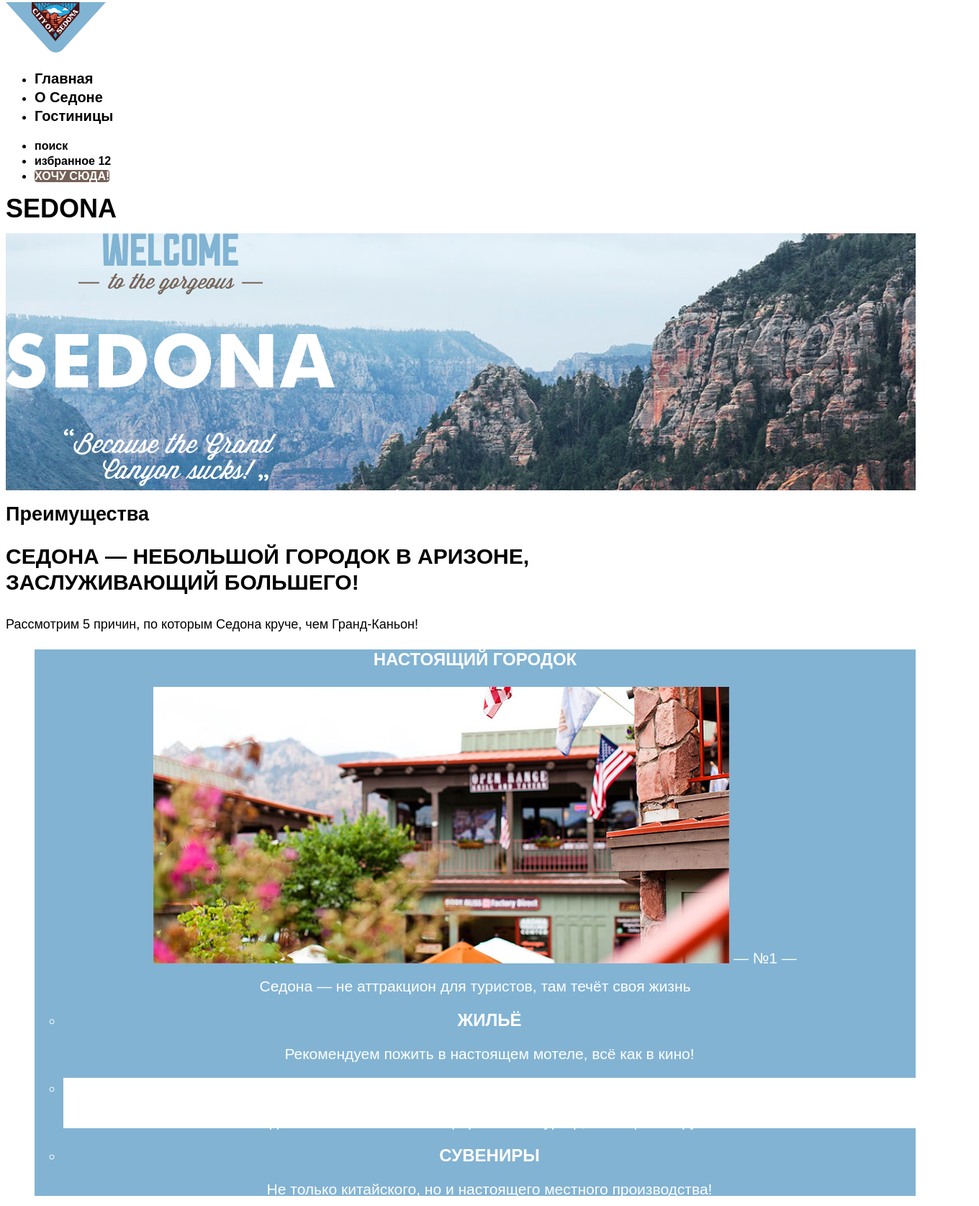
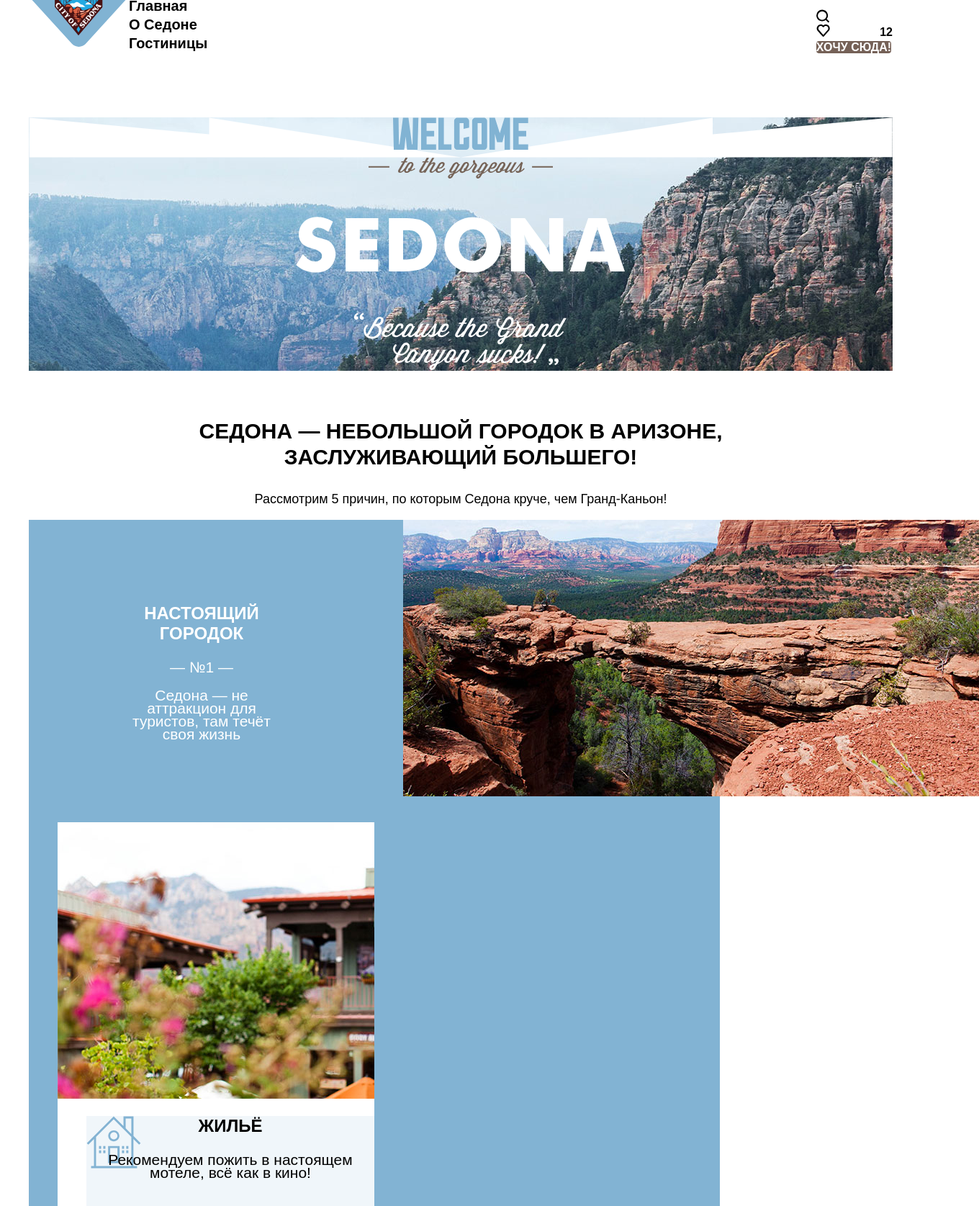
Before and after one commit to htmlacademy-htmlcss/2048331-sedona-34, a plain HTML site: page index.html in a window 1280 px wide. Shown: the part 5-1680 px from the top of the page at 72% size, 1360 px wide, since content can reach past the window. Drawn offline with Linux system fonts and the light colour scheme.

Commit message:
Сетка страниц и крупных блоков на флексах

```diff
--- a/index.html
+++ b/index.html
@@ -8,6 +8,7 @@
 </head>
 
 <body>
+  <div class="container">
     <header class="page-header">
       <nav class="navigation">
         <img class="page-header-logo" alt="Логотип Седоны." src="images/logo-header.svg" width="139" height="70">
@@ -23,16 +24,14 @@
           </li>
         </ul>
         <ul class="navigation-user-list">
-        <li class="navigation-user-item">
-          <a class="navigation-user-link" href="images/search.svg" width="19" height="19"
-            alt="Значок с изображением лупы.">
+          <li class="navigation-user-item search">
+            <a class="navigation-user-link" href="#" width="19" height="19" alt="Значок с изображением лупы.">
               <span class="visually-hidden">поиск
               </span>
             </a>
           </li>
-        <li class="navigation-user-item">
-          <a class="navigation-user-link" href="images/favorite.svg" width="19" height="17"
-            alt="Значок с изображением сердечка.">
+          <li class="navigation-user-item favorite">
+            <a class="navigation-user-link" href="#" width="19" height="17" alt="Значок с изображением сердечка.">
               <span class="visually-hidden">избранное
               </span>
               <span class="likes-amount">12</span>
@@ -45,7 +44,8 @@
         </ul>
       </nav>
     </header>
-  <main class="page-main">
+    <main class="main-container page-main">
+      <div class="page-container">
         <h1 class="visually-hidden">SEDONA</h1>
         <div class="intro">
           <img class="intro-img" src="images/welcome.svg" alt="Добро пожаловать в Седону." svg width="458" height="352">
@@ -59,11 +59,13 @@
           <p class="advantages-text">Рассмотрим 5 причин, по которым Седона круче, чем Гранд-Каньон!</p>
           <ol class="advantages-list">
             <li class="advantages-item advantages-item-town">
+              <div class="item">
                 <h3 class="advantages-item-title">Настоящий городок</h3>
+                <span class="advantages-item-number">— №1 —</span>
+                <p class="advantages-item-description">Седона — не аттракцион для туристов, там течёт своя жизнь</p>
+              </div>
               <img src="images/real-town.jpg" width="800" height="384" alt="Фото дома на городской улице."
                 class="advantages-photo">
-          <span class="advantages-item-number">— №1 —</span>
-          <p class="advantages-item-description">Седона — не аттракцион для туристов, там течёт своя жизнь</p>
               <ul class="advantages-advices">
                 <li class="advantages-item advantages-advices-item-house">
                   <h3 class="advantages-item-title">Жильё</h3>
@@ -83,13 +85,15 @@
               </ul>
             </li>
             <li class="advantages-item advantages-item-bridge">
-          <h3 class="advantages-item-title">Там есть
+              <img src="images/bridge.jpg" width="800" height="384" alt="Фото красных скал." class="advantages-photo">
+              <div class="item">
+                <h3 class="advantages-item-title">Там есть <br>
                   мост дьявола</h3>
-          <img src="images/bridge.jpg" width="800" height="384" alt="Фото красных скал." class="advantages-photo">
                 <span class="advantages-item-number">— №2 —</span>
-          <p class="advantages-item-description">а, по нему можно пройти! Если вы осмелитесь, разумеется</p>
+                <p class="advantages-item-description">Да, по нему можно пройти! Если вы осмелитесь, разумеется</p>
+              </div>
             </li>
-        <li class="advantages-item">
+            <li class="advantages-item advantages-item-bridge-area">
               <h3 class="advantages-item-title">Небольшая
                 площадь</h3>
               <span class="advantages-item-number">— №3 —</span>
@@ -101,8 +105,8 @@
               <span class="advantages-item-number">— №4 —</span>
               <p class="advantages-item-description">Ехать в Седону из Лас-Вегаса совсем не скучно!</p>
             </li>
-        <li class="advantages-item">
-          <h3 class="advantages-item-title">Мало
+            <li class="advantages-item advantages-item-tourist">
+              <h3 class="advantages-item-title ">Мало
                 туристов</h3>
               <span class="advantages-item-number">— №5 —</span>
               <p class="advantages-item-description">Большинство едет в Гранд Каньон и толпится там</p>
@@ -126,36 +130,40 @@
             <button class="button subscribe-button" type="submit">Подписаться</button>
           </form>
         </section>
+      </div>
     </main>
     <footer>
+      <div class="footer-container">
         <section class="footer-contacts">
           <h2 class="visually-hidden">Контакты</h2>
           <ul class="footer-social-list">
-        <li class="footer-social-item">
-          <a class="footer-social-link" href="images/vkontakte.svg" width="24" height="15"
+            <li class="footer-social-item vk">
+              <a class="footer-social-link" href="#" width="24" height="15"
                 alt="Значок с изображением соцсети Вконтакте.">
                 <span class="visually-hidden">Вконтакте</span>
               </a>
             </li>
-        <li class="footer-social-item">
-          <a class="footer-social-link" href="images/telegram.svg" width="18" height="16"
+            <li class="footer-social-item telegram">
+              <a class="footer-social-link" href="#" width="18" height="16"
                 alt="Значок с изображением соцсети Телеграм.">
                 <span class="visually-hidden">Телеграм</span>
               </a>
             </li>
-        <li class="footer-social-item">
-          <a class="footer-social-link" href="images/youtube.svg" width="22" height="17"
-            alt="Значок с изображением соцсети Ютуб.">
+            <li class="footer-social-item youtube">
+              <a class="footer-social-link" href="#" width="22" height="17" alt="Значок с изображением соцсети Ютуб.">
                 <span class="visually-hidden">Ютуб</span>
               </a>
             </li>
           </ul>
           <a class="footer-contacts-phone" href="tel:+78128121212">+7 (812) 812-12-12</a>
           <a class="htmlacademy-link" href="https://htmlacademy.ru/">
-        <img src="images/logo-footer.svg" width="115" height="33" alt="Логотип html-academy." class="htmlacademy-link">
+            <img src="images/logo-footer.svg" width="115" height="33" alt="Логотип html-academy."
+              class="htmlacademy-link">
           </a>
         </section>
+      </div>
     </footer>
+  </div>
 </body>
 
 </html>
--- a/styles/styles.css
+++ b/styles/styles.css
@@ -15,11 +15,48 @@
 }
 
 body {
+  margin: 0;
+  display: flex;
+  flex-direction: column;
+  min-height: 100;
   font-family: "PT-Sans", sans-serif;
   font-size: 18px;
   line-height: 21px;
   color: #000;
   background: #ffffff;
+}
+
+.container {
+margin: 0 auto;
+width: 1200px;
+}
+
+.main-container {
+  flex-grow: 1;
+}
+
+.navigation {
+  display: flex;
+  width: 1200px;
+  margin: 0 auto;
+}
+
+.navigation-list {
+margin: 0;
+padding: 0;
+width: 470px;
+list-style: none;
+}
+
+.navigation-user-list {
+max-width: 310px;
+margin-left: auto;
+list-style: none;
+}
+
+.page-container {
+  width: 1200;
+  margin: 0 auto;
 }
 
 .navigation-user-link {
@@ -29,6 +66,39 @@ body {
   text-align: center;
   color: #000000;
   text-decoration: none;
+}
+
+.search {
+  background-image: url("/images/search.svg");
+  background-repeat: no-repeat;
+}
+
+.favorite {
+  background-image: url("/images/favorite.svg");
+  background-repeat: no-repeat;
+}
+
+.footer-social-list {
+  list-style: none
+}
+
+.vk {
+  background-image: url("/images/social/vkontakte.svg");
+  background-repeat: no-repeat;
+}
+
+.telegram {
+  background-image: url("/images/social/telegram.svg");
+  background-repeat: no-repeat;
+}
+
+.youtube {
+  background-image: url("/images/social/youtube.svg");
+  background-repeat: no-repeat;
+}
+
+.visually-hidden {
+  visibility: hidden;
 }
 
 .button {
@@ -107,11 +177,24 @@ body {
 }
 
 .intro {
-  background-image: url("/images/background-index.jpg");
+  background-image: url("/images/divider.svg"), url("/images/background-index.jpg");
   color: #000000;
   background-color: #ffffff;
   background-size: 100% auto;
   background-repeat: no-repeat;
+}
+
+.intro-img {
+  display: block;
+  margin: 0 auto;
+}
+
+.background-position {
+
+}
+
+.advantages {
+  text-align: center;
 }
 
 .advantages-title {
@@ -119,10 +202,15 @@ body {
   line-height: 36px;
   font-weight: 700;
   text-transform: uppercase;
+  margin: 0;
+  margin-bottom: 30px;
 }
 
 .advantages-list {
-  text-align: center;
+  margin: 0;
+  padding: 0;
+  display: flex;
+  flex-wrap: wrap;
   font-size: 22px;
   line-height: 26px;
   font-weight: 400;
@@ -130,11 +218,47 @@ body {
   }
 
 .advantages-item {
+  width: 400px;
+  min-height: 384px;
   font-size: 21px;
   line-height: 18px;
   font-weight: 400;
+
+}
+
+.item {
+  width: 400px;
+  padding-top: 92px;
+  padding-right: 85px;
+  padding-bottom: 92px;
+  padding-left: 85px;
+  box-sizing: border-box;
+}
+
+.advantages-advices {
+color: #000000;
+background:#ffffff;
+list-style: none
+}
+
+.advantages-advices-item-house {
   background: rgba(131, 179, 211, 0.12);
+  background-image: url("/images/icons/house.svg");
+  background-repeat: no-repeat;
 }
+
+.advantages-advices-item-burger {
+  background:#ffffff;
+  background-image: url("/images/icons/burger.svg");
+  background-repeat: no-repeat;
+}
+
+.advantages-advices-item-gift {
+  background: rgba(131, 179, 211, 0.12);
+  background-image: url("/images/icons/gift.svg");
+  background-repeat: no-repeat;
+}
+
 
 .advantages-item-title {
   font-size: 24px;
@@ -147,18 +271,20 @@ body {
   background: rgba(131, 179, 211, 0.2);
 }
 
-.advantages-item-town {
+.advantages-item-bridge-area,
+.advantages-item-tourist {
+  background: rgba(131, 179, 211, 0.12);
+}
+
+.advantages-item-town,
+.advantages-item-bridge {
+  display: flex;
+  flex-wrap: wrap;
+  justify-content: space-between;
+  padding: 0 40px;
+
   color: #ffffff;
   background: #82B3D3;
-}
-
-.advantages-item-bridge {
-  color: #ffffff;
-  background: #82B3D3;
-}
-
-.advantages-advices-item-burger {
-  background: #FFFFFF;
 }
 
 .invitation {
@@ -208,6 +334,21 @@ body {
   line-height: 26px;
 }
 
+.footer-container {
+display: flex;
+width: 1200px;
+margin: 0 auto;
+}
+
+.footer-social-list {
+width: 150px;
+margin-right: 30px;
+}
+
+.htmlacademy-link {
+margin-left: auto;
+max-width: 115px;
+}
 
 .footer-contacts-phone {
   font-weight: 400;
@@ -323,3 +464,7 @@ body {
   line-height: 21px;
   color: #333333;
 }
+
+html {
+  height: 100%;
+}
```
Also changed, not shown: catalog.html (+10 -10 lines). Lines whose indentation alone changed are shown as unchanged.
